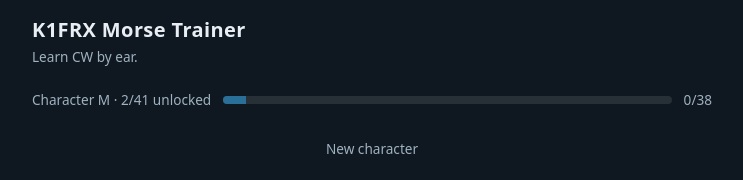
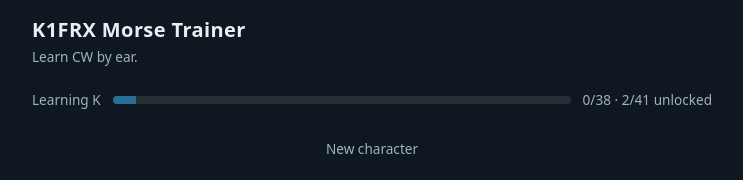
Before and after one commit to K1FRX-radio/morse-trainer, a React (Vite) app: page /learn in a window 1280 px wide. Both pictures are taken after a click on the button "Start learning". Shown: the top 180 px of the page, without its empty margins (268-1011 px from the left). Built offline with nearby package versions, Linux system fonts and the light colour scheme.

Commit message:
Add Learn phase transitions and labels

```diff
--- a/src/training/learn-session.ts
+++ b/src/training/learn-session.ts
@@ -39,6 +39,26 @@ export type AttemptOutcome = {
   correct: boolean;
 };
 
+export type LessonTransition = {
+  type: "transition";
+  id: "multi-character-copy";
+  title: "Ready for something longer?";
+  text: "You’ve learned the individual sounds. Now copy several characters without stopping between them.";
+  destinationPhase: "groups";
+  actionLabel: "Go";
+};
+
+export type LessonEvent = PlannedExercise | LessonTransition;
+
+const MULTI_CHARACTER_TRANSITION: LessonTransition = {
+  type: "transition",
+  id: "multi-character-copy",
+  title: "Ready for something longer?",
+  text: "You’ve learned the individual sounds. Now copy several characters without stopping between them.",
+  destinationPhase: "groups",
+  actionLabel: "Go",
+};
+
 export type SessionSummary = {
   activeMs: number;
   /** Cards completed, including introductions. */
@@ -72,7 +92,9 @@ export class LearnSession {
   private readonly config: SessionConfig;
   private readonly plan: LessonPlan;
 
-  private current: PlannedExercise | undefined;
+  private current: LessonEvent | undefined;
+  private pendingExercise: PlannedExercise | undefined;
+  private showedMultiCharacterTransition = false;
   private lastActivityAt: number | undefined;
   private paused = false;
   private activeMs = 0;
@@ -115,16 +137,52 @@ export class LearnSession {
     this.lastActivityAt = time;
   }
 
-  /** The next planned card, or undefined when the lesson is complete. */
-  next(): PlannedExercise | undefined {
+  /** The next lesson event, or undefined when the lesson is complete. */
+  next(): LessonEvent | undefined {
     this.accrue(this.now());
+    if (this.current?.type === "transition") {
+      return this.current;
+    }
     this.replayedThisCard = false;
-    this.current = this.plan.next();
+    const exercise = this.pendingExercise ?? this.plan.next();
+    this.pendingExercise = undefined;
+    if (exercise?.phase === "groups" && !this.showedMultiCharacterTransition) {
+      this.showedMultiCharacterTransition = true;
+      this.pendingExercise = exercise;
+      this.current = MULTI_CHARACTER_TRANSITION;
+      return this.current;
+    }
+    this.current = exercise;
     return this.current;
   }
 
   get currentExercise(): PlannedExercise | undefined {
+    return this.current?.type === "transition" ? undefined : this.current;
+  }
+
+  get currentEvent(): LessonEvent | undefined {
     return this.current;
+  }
+
+  get phaseLabel(): string | undefined {
+    const event = this.current;
+    if (!event) return undefined;
+    if (event.type === "transition") return "Single-character copy";
+    if (event.phase === "introduce" || event.phase === "acquire") {
+      return `Learning ${event.focus}`;
+    }
+    if (event.phase === "remediate") return `Reviewing ${event.focus}`;
+    if (event.phase === "contrast") return "Single-character copy";
+    return `${event.target.length}-character groups`;
+  }
+
+  /** A transition changes mode but records no card or mastery observation. */
+  continueTransition(): boolean {
+    if (this.current?.type !== "transition") {
+      return false;
+    }
+    this.current = undefined;
+    return true;
   }
 
   /** Marks the current card as replayed, so its result does not feed mastery. */
@@ -141,6 +199,9 @@ export class LearnSession {
     const exercise = this.current;
     if (!exercise) {
       throw new Error("submit called before next");
+    }
+    if (exercise.type === "transition") {
+      throw new Error("submit called for a transition");
     }
     this.accrue(this.now());
     this.cards += 1;
--- a/src/ui/hooks/useLearnSession.ts
+++ b/src/ui/hooks/useLearnSession.ts
@@ -18,6 +18,8 @@ import {
 } from "../../training/checkpoint.ts";
 import {
   LearnSession,
+  type LessonEvent,
+  type LessonTransition,
   type SessionSummary,
 } from "../../training/learn-session.ts";
 import type { PlannedExercise } from "../../training/lesson-plan.ts";
@@ -136,6 +138,10 @@ export function useLearnSession() {
   const [exercise, setExercise] = useState<PlannedExercise | undefined>(
     undefined,
   );
+  const [transition, setTransition] = useState<LessonTransition | undefined>(
+    undefined,
+  );
+  const [phaseLabel, setPhaseLabel] = useState<string | undefined>(undefined);
   const exerciseRef = useRef<PlannedExercise | undefined>(undefined);
   exerciseRef.current = exercise;
 
@@ -227,20 +233,30 @@ export function useLearnSession() {
     setSummary(session.end());
     saveIntroduced([...loadIntroduced(), ...session.completedIntroductions]);
     saveCurriculum(stateRef.current);
+    setExercise(undefined);
+    setTransition(undefined);
+    setPhaseLabel(undefined);
     setPhase("summary");
   }, [audio, clearHeldKeys]);
 
-  const showExercise = useCallback(
-    (card: PlannedExercise) => {
+  const showEvent = useCallback(
+    (event: LessonEvent) => {
       const token = (flowToken.current += 1);
       acceptedTokenRef.current = null;
       lockedRef.current = true;
       setInputReady(false);
-      setExercise(card);
       setFeedback(undefined);
       setAwaitingContinue(false);
-      if (card.type === "introduce") void runIntro(card.target, token);
-      else void presentPrompt(card.target, token);
+      setPhaseLabel(sessionRef.current?.phaseLabel);
+      if (event.type === "transition") {
+        setExercise(undefined);
+        setTransition(event);
+        return;
+      }
+      setTransition(undefined);
+      setExercise(event);
+      if (event.type === "introduce") void runIntro(event.target, token);
+      else void presentPrompt(event.target, token);
     },
     [runIntro, presentPrompt],
   );
@@ -253,8 +269,8 @@ export function useLearnSession() {
       endSession();
       return;
     }
-    showExercise(next);
-  }, [endSession, showExercise]);
+    showEvent(next);
+  }, [endSession, showEvent]);
   advanceRef.current = advance;
 
   const begin = useCallback(async () => {
@@ -277,9 +293,9 @@ export function useLearnSession() {
     setCheckpointResult(undefined);
     setPhase("exercise");
     const first = session.next();
-    if (first) showExercise(first);
+    if (first) showEvent(first);
     else endSession();
-  }, [audio, showExercise, endSession, clearHeldKeys]);
+  }, [audio, showEvent, endSession, clearHeldKeys]);
 
   // Records the answer, replays on a miss, and advances only after any
   // corrective playback finishes and while this prompt is still current.
@@ -369,6 +385,12 @@ export function useLearnSession() {
     if (ex?.type === "introduce") completeIntro(flowToken.current);
     else advanceRef.current();
   }, [completeIntro]);
+
+  const continueTransition = useCallback(() => {
+    if (sessionRef.current?.continueTransition()) {
+      advanceRef.current();
+    }
+  }, []);
 
   // --- Checkpoint mode -----------------------------------------------------
   const finishCheckpoint = useCallback(() => {
@@ -494,6 +516,8 @@ export function useLearnSession() {
   return {
     phase,
     exercise,
+    transition,
+    phaseLabel,
     feedback,
     awaitingContinue,
     summary,
@@ -520,6 +544,7 @@ export function useLearnSession() {
       acceptCheckpoint,
       replay,
       continueNow,
+      continueTransition,
       endSession,
       startCheckpoint,
       physicalKeyDown,
--- a/src/ui/screens/LearnScreen.tsx
+++ b/src/ui/screens/LearnScreen.tsx
@@ -29,6 +29,7 @@ export function LearnScreen() {
     acceptCheckpoint,
     replay,
     continueNow,
+    continueTransition,
     begin,
     endSession,
     startCheckpoint,
@@ -280,6 +281,33 @@ export function LearnScreen() {
     );
   }
 
+  if (learn.transition) {
+    return (
+      <section>
+        <div className="learn__top">
+          <span className="field__label" aria-live="polite">
+            {learn.phaseLabel}
+          </span>
+          <div className="learn__bar" aria-hidden>
+            <span style={{ width: "100%" }} />
+          </div>
+        </div>
+        <div className="learn__intro" aria-live="polite">
+          <h2>{learn.transition.title}</h2>
+          <p>{learn.transition.text}</p>
+          <button type="button" onClick={continueTransition} autoFocus>
+            {learn.transition.actionLabel}
+          </button>
+        </div>
+        <div className="practice__controls learn__end">
+          <button type="button" className="tab" onClick={endSession}>
+            End session
+          </button>
+        </div>
+      </section>
+    );
+  }
+
   if (!exercise) {
     return null;
   }
@@ -292,15 +320,15 @@ export function LearnScreen() {
   return (
     <section>
       <div className="learn__top">
-        <span className="field__label">
-          Character {learn.progress.current} · {learn.progress.unlocked}/
-          {learn.progress.total} unlocked
+        <span className="field__label" aria-live="polite">
+          {learn.phaseLabel}
         </span>
         <div className="learn__bar" aria-hidden>
           <span style={{ width: `${progressPct}%` }} />
         </div>
-        <span className="field__label">
-          {learn.completed}/{learn.total}
+        <span className="field__label" aria-label="Lesson card progress">
+          {learn.completed}/{learn.total} · {learn.progress.unlocked}/
+          {learn.progress.total} unlocked
         </span>
       </div>
 
```
Also changed, not shown: 2 other files (tests, documents, lock files or other folders).
